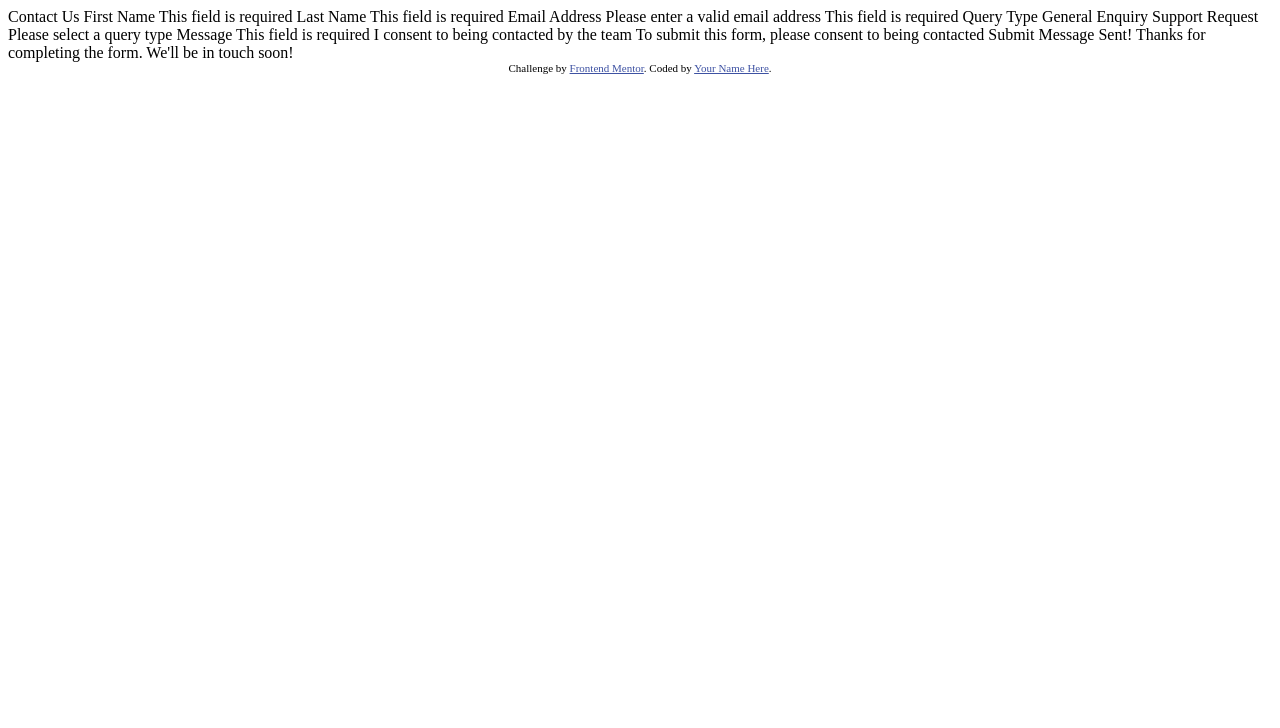
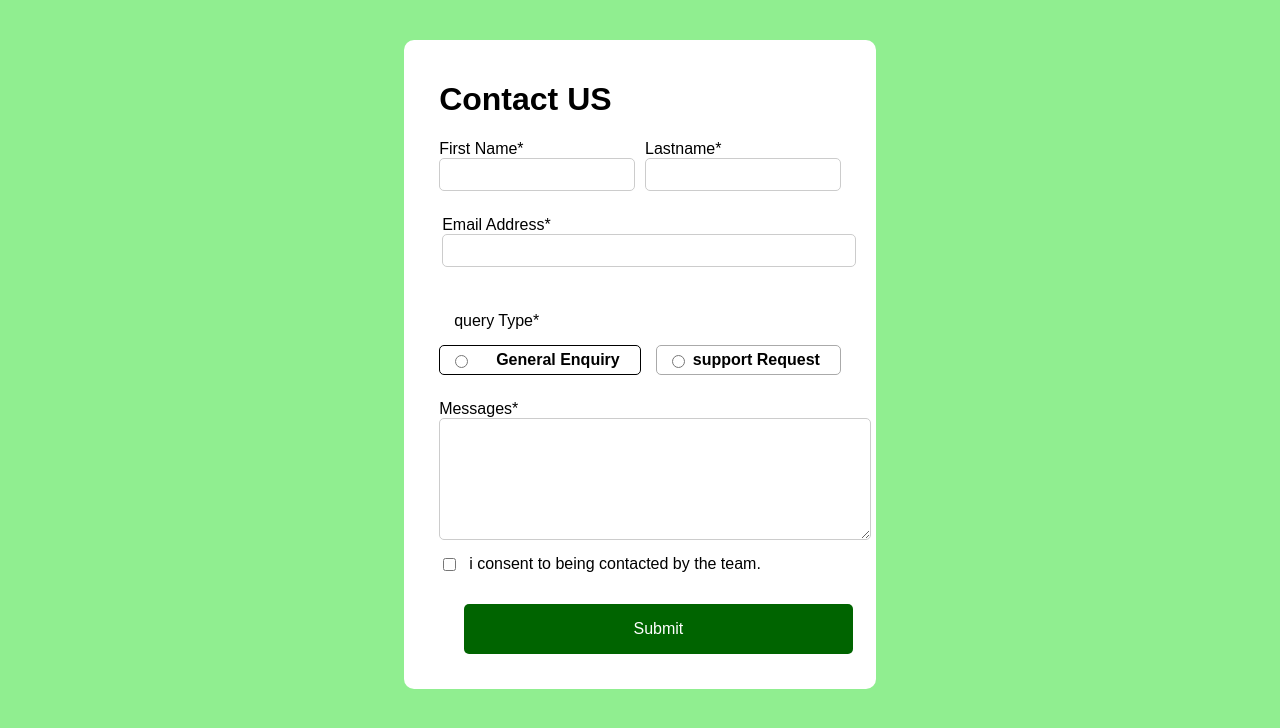
Before and after one commit to vishnuparasad/contact-form, a plain HTML site: page index.html in a window 1280 px wide. Drawn offline with Linux system fonts and the light colour scheme.

Commit message:
thrid push

```diff
--- a/index.html
+++ b/index.html
@@ -2,51 +2,155 @@
 <html lang="en">
 <head>
   <meta charset="UTF-8">
-  <meta name="viewport" content="width=device-width, initial-scale=1.0"> <!-- displays site properly based on user's device -->
+  <meta name="viewport" content="width=device-width, initial-scale=1.0">
+<title>Frontend Mentor | Contact form</title>
+<style>
+        body{
+            background-color: lightgreen;
+            font-family: Arial, sans-serif;
+            margin: 0;
+            padding: 40px;
+            display: flex;
+            justify-content: center;
+        }
 
-  <link rel="icon" type="image/png" sizes="32x32" href="./assets/images/favicon-32x32.png">
+        .one{
+            display:flex;
+            /* margin-left: 15px; */
+            gap: 10px;
+            margin: 15px;
 
-  <title>Frontend Mentor | Contact form</title>
 
-  <!-- Feel free to remove these styles or customise in your own stylesheet 👍 -->
-  <style>
-    .attribution { font-size: 11px; text-align: center; }
-    .attribution a { color: hsl(228, 45%, 44%); }
-  </style>
+
+
+
+
+
+        }
+        .two{
+            margin-top: 25px;
+            margin-left: 18px;
+            display: flex;
+            flex-direction: column;
+
+
+
+        }
+        .three{
+            /* display: flex; */
+            align-items: center;
+            margin:45px 15px 15px;
+            gap: 15px;
+
+
+        }
+        .four{
+            display:flex;
+            flex-direction: column;
+            width:25rem;
+            margin:25px 15px 0 15px;
+            width: 100%;
+
+
+        }
+        form{
+            background-color: white;
+            /* height: auto; */
+            /* width: 500px; */
+            border-radius:10px;
+            padding: 20px;
+
+
+
+        }
+        .six{
+            width: 90%;
+            background-color: green;
+            margin: 15px 0 15px 40px;
+            height: 50px;
+            color: white;
+            border: none;
+            border-radius: 5px;
+            font-size: 1rem;
+            background-color: darkgreen;
+
+
+        }
+        .seven{
+            border: 1px solid ;
+            border-radius: 5px;
+            display: flex;
+            align-items: center;
+            gap: 5px;
+            padding: 5px 10px;
+
+
+
+        }
+        .eight{
+            border: 1px solid #aaa;
+            border-radius: 5px;
+            display: flex;
+            align-items: center;
+            gap: 5px;
+            padding: 5px 10px;
+
+
+        }
+        h1{
+            margin-left: 15px;
+        }
+        .ten{
+            margin: 15px;
+            display: flex;
+            align-items: center;
+            gap: 10px;
+
+        }
+    </style>
 </head>
 <body>
+ <form action="">
+    <h1>Contact US</h1>
+    <div class="one">
+        <div style="display: flex;flex-direction: column; flex: 1;">
+            <label> First Name*</label>
+            <input type="text" style="padding: 8px; border-radius: 5px; border: 1px solid #ccc;">
+        </div>
+        <div style="display: flex;flex-direction: column; flex: 1;">
+            <label>Lastname* </label>
+            <input type="text" style="padding: 8px;border-radius: 5px; border: 1px solid #ccc;">
+        </div>
+    </div>
+    <div class="two">
+        <label style="display: block;">Email Address*</label>
+        <input type="text" style="padding: 8px; border-radius: 5px;border: 1px solid #ccc;">
+    </div>
+    <div class="three">
+        <label style=" margin-left: 15px;">query Type*</label>
+        <div style="display: flex; margin-top: 15px;">
+            <div class="seven">
+            <input type="radio">
+            <label style="margin-right: 10px; font-weight: bold;margin-left: 20px;">General Enquiry</label>
+            </div>
+            <div class="eight" style="margin-left: 15px;">
+            <input type="radio">
+            <label style="margin-right: 10px; font-weight:bold">support Request</label>
+            </div>
+        </div>
+    </div>
+ <div >
+    <div class="four">
+        <label for="name">Messages*</label>
+        <textarea name="messages" id="message" style="padding: 10px;border-radius: 5px;border: 1px solid #ccc;height: 100px;font-size: 1rem;"></textarea>
+    </div>
+        <div class="ten">
+            <input type="checkbox">
+            <label >i consent to being contacted by the team.</label>
+        </div>
 
-  Contact Us
-
-  First Name
-  This field is required
-
-  Last Name
-  This field is required
-
-  Email Address
-  Please enter a valid email address
-  This field is required
-
-  Query Type
-  General Enquiry
-  Support Request
-  Please select a query type
-
-  Message
-  This field is required
-
-  I consent to being contacted by the team
-  To submit this form, please consent to being contacted
-
-  Submit
-
-  Message Sent!
-  Thanks for completing the form. We'll be in touch soon!
-
-  <div class="attribution">
-    Challenge by <a href="https://www.frontendmentor.io?ref=challenge">Frontend Mentor</a>.
-    Coded by <a href="#">Your Name Here</a>.
-  </div>
+    </div>
+    <input type="submit" class="six">
+  </form>
 </body>
 </html>
```
